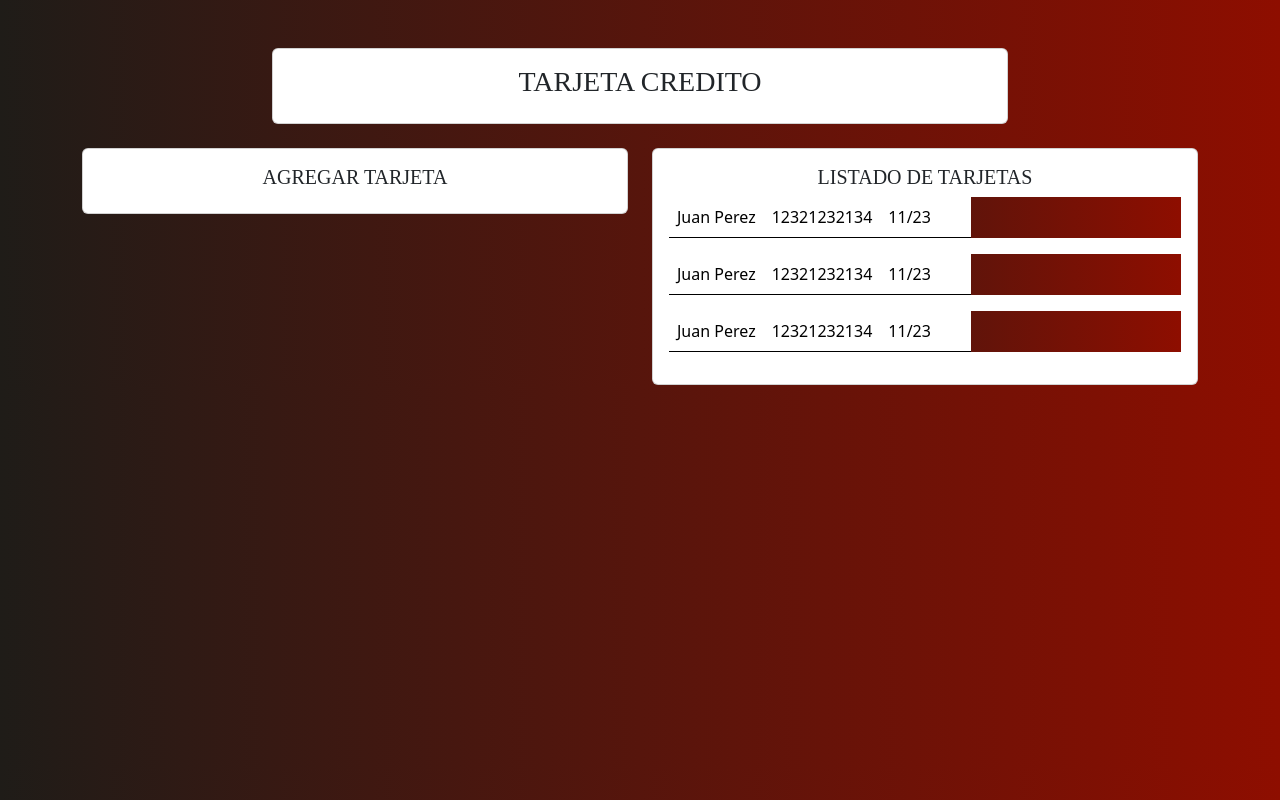
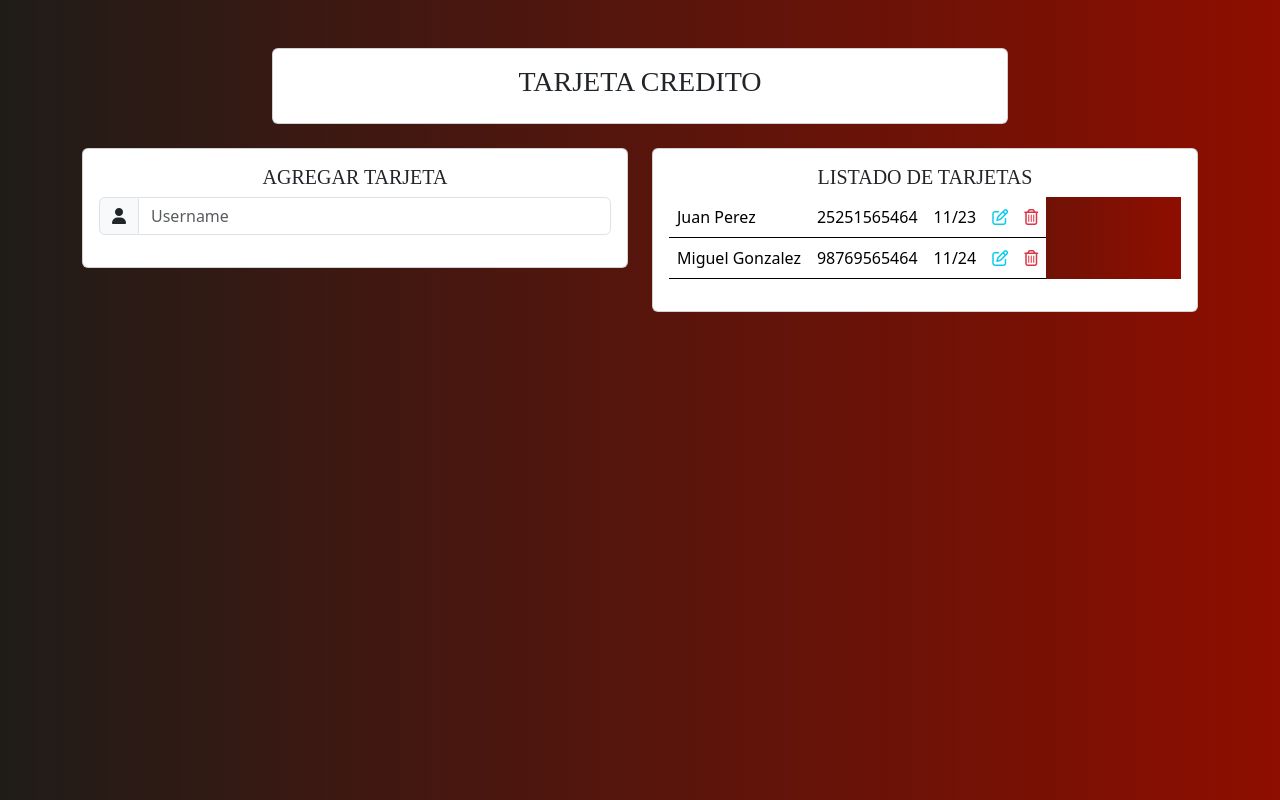
Before and after one commit to MicaBazan/CRUD-TARJETA, an Angular app: page / in a window 1280 px wide. Built offline with nearby package versions, Linux system fonts and the light colour scheme; a web font is replaced by a local one.

Commit message:
Listado de tarjetas front listo

```diff
--- a/src/app/components/tarjeta-credito/tarjeta-credito.component.css
+++ b/src/app/components/tarjeta-credito/tarjeta-credito.component.css
@@ -0,0 +1,3 @@
+.far {
+  cursor: pointer;
+}
--- a/src/app/components/tarjeta-credito/tarjeta-credito.component.html
+++ b/src/app/components/tarjeta-credito/tarjeta-credito.component.html
@@ -14,6 +14,14 @@
       <div class="card">
         <div class="card-body">
           <h5 class="titulo">AGREGAR TARJETA</h5>
+          <form>
+            <div class="input-group mb-3">
+              <span class="input-group-text">
+                <i class="fa-solid fa-user"></i>
+              </span>
+              <input type="text" class="form-control" placeholder="Username">
+            </div>
+          </form>
         </div>
       </div>
     </div>
@@ -23,34 +31,16 @@
           <h5 class="titulo">LISTADO DE TARJETAS</h5>
           <table class="table">
             <body>
-              <tr>
-                <td>Juan Perez</td>
-                <td>12321232134</td>
-                <td>11/23</td>
-                <td></td>
-                <td></td>
-              </tr>
-            </body>
-          </table>
-          <table class="table">
-            <body>
-              <tr>
-                <td>Juan Perez</td>
-                <td>12321232134</td>
-                <td>11/23</td>
-                <td></td>
-                <td></td>
-              </tr>
-            </body>
-          </table>
-          <table class="table">
-            <body>
-              <tr>
-                <td>Juan Perez</td>
-                <td>12321232134</td>
-                <td>11/23</td>
-                <td></td>
-                <td></td>
+              <tr *ngFor="let tarjeta of listTarjetas">
+                <td>{{ tarjeta.titular }}</td>
+                <td>{{ tarjeta.numeroTarjeta }}</td>
+                <td>{{ tarjeta.fechaExpiracion }}</td>
+                <td>
+                  <i class="far fa-regular fa-pen-to-square text-info"></i>
+                </td>
+                <td>
+                  <i class="far fa-regular fa-trash-can text-danger"></i>
+                </td>
               </tr>
             </body>
           </table>
--- a/src/app/components/tarjeta-credito/tarjeta-credito.component.ts
+++ b/src/app/components/tarjeta-credito/tarjeta-credito.component.ts
@@ -1,10 +1,14 @@
-import { Component } from '@angular/core';
+import { Component, OnInit } from '@angular/core';
 
 @Component({
   selector: 'app-tarjeta-credito',
   templateUrl: './tarjeta-credito.component.html',
   styleUrl: './tarjeta-credito.component.css'
 })
-export class TarjetaCreditoComponent {
 
+export class TarjetaCreditoComponent{
+  listTarjetas: any[] = [
+    { titular: 'Juan Perez', numeroTarjeta: '25251565464', fechaExpiracion: '11/23', cvv: '123'},
+    { titular: 'Miguel Gonzalez', numeroTarjeta: '98769565464', fechaExpiracion: '11/24', cvv: '312'}
+  ];
 }
--- a/src/index.html
+++ b/src/index.html
@@ -9,6 +9,7 @@
   <link rel="preconnect" href="https://fonts.googleapis.com">
   <link rel="preconnect" href="https://fonts.gstatic.com" crossorigin>
   <link href="https://fonts.googleapis.com/css2?family=Bungee+Spice&family=Expletus+Sans:ital@0;1&family=Lato:ital,wght@1,900&family=Poppins:ital,wght@1,200&family=Potta+One&display=swap" rel="stylesheet">
+  <link rel="stylesheet" href="https://cdnjs.cloudflare.com/ajax/libs/font-awesome/6.5.1/css/all.min.css" integrity="sha512-DTOQO9RWCH3ppGqcWaEA1BIZOC6xxalwEsw9c2QQeAIftl+Vegovlnee1c9QX4TctnWMn13TZye+giMm8e2LwA==" crossorigin="anonymous" referrerpolicy="no-referrer" />
 </head>
 <body>
   <app-root></app-root>
```
